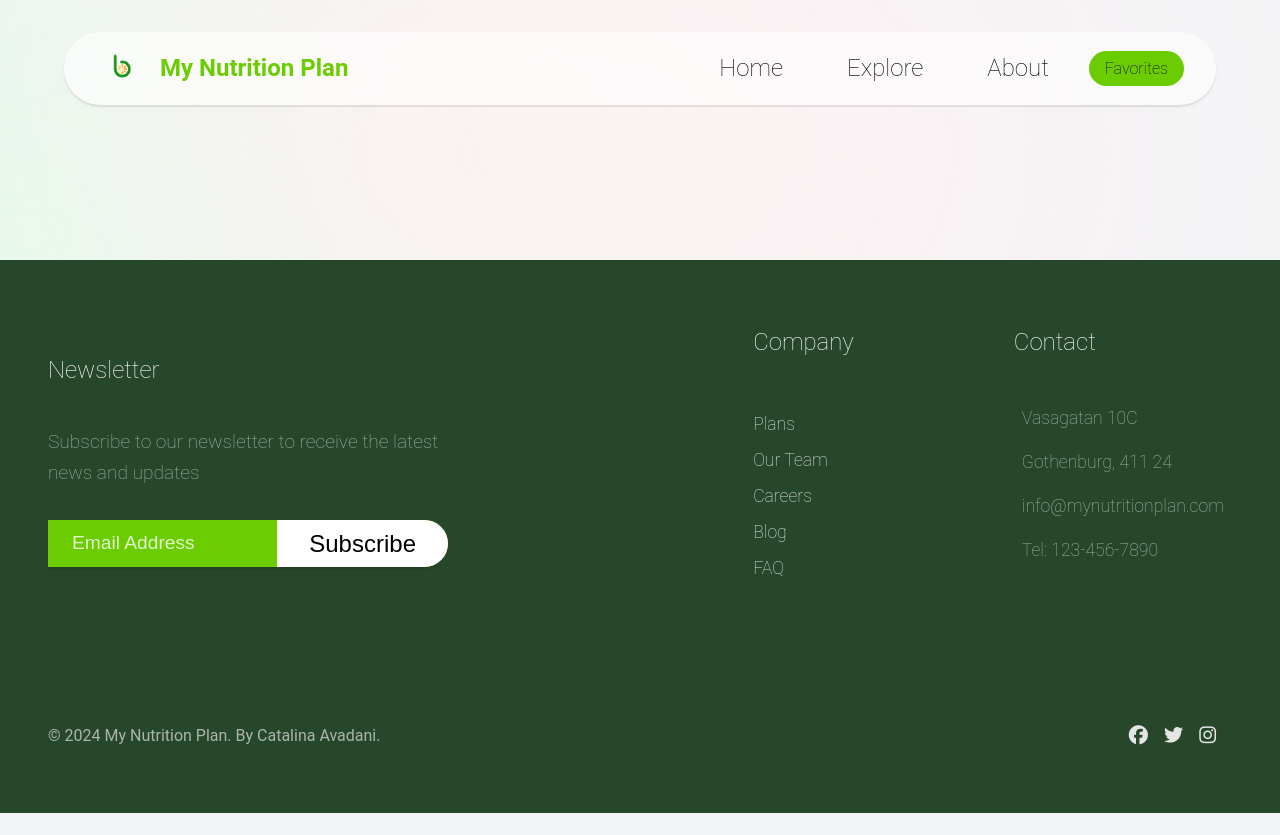
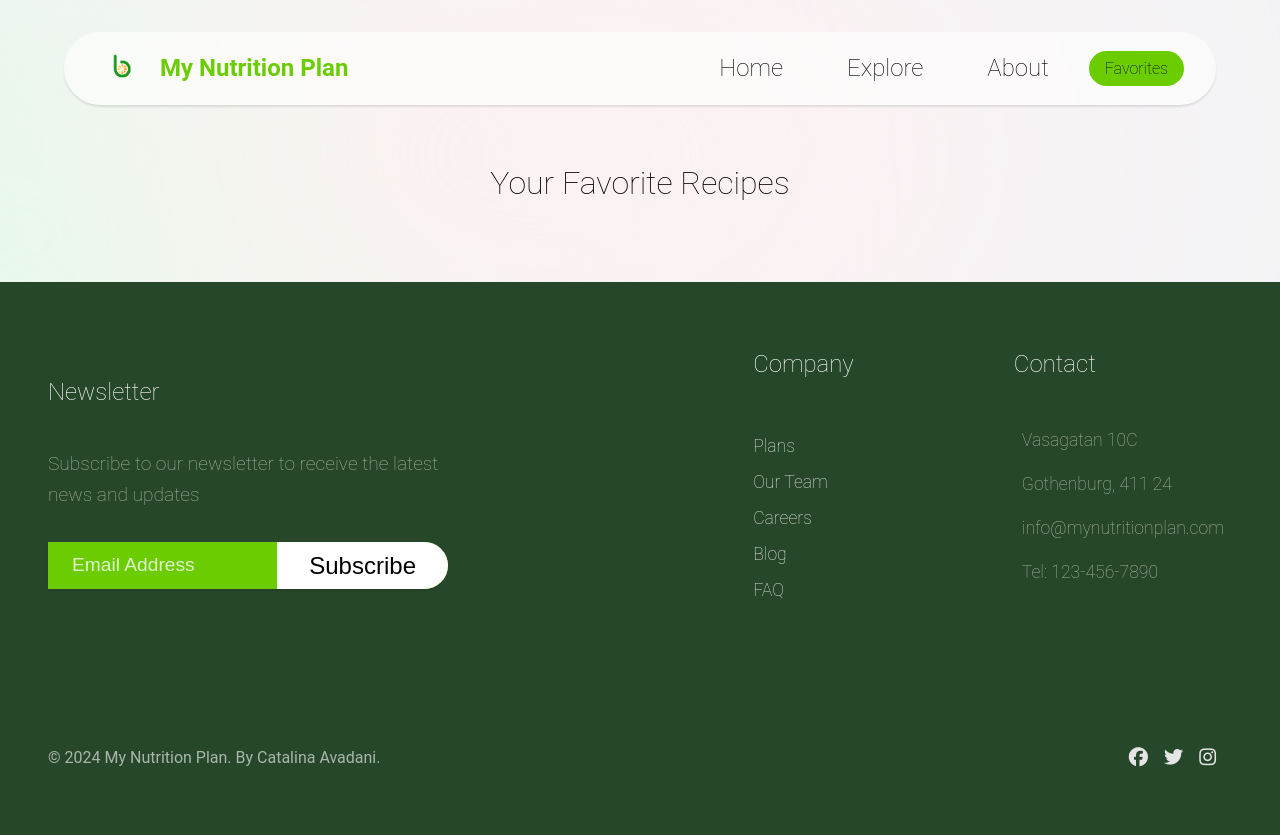
Before and after one commit to CatAvadani/My-Nutrition-Plan, a React (Vite) app: page /savedRecipes in a window 1280 px wide. Before the commit the page ends 813 px from the top, so only its background shows below. Built offline with nearby package versions, Linux system fonts and the light colour scheme.

Commit message:
Remove a recipe.

```diff
--- a/src/SavedRecipes.tsx
+++ b/src/SavedRecipes.tsx
@@ -1,7 +1,9 @@
 import { motion } from "framer-motion";
 import { useEffect, useState } from "react";
 import { Recipe } from "./App";
+import { FontAwesomeIcon } from "./components/styles/FooterStyled";
 import {
+  CenterDiv,
   SavedRecipeCard,
   SavedRecipesStyled,
 } from "./components/styles/SavedRecipesStyled ";
@@ -10,12 +12,21 @@ export const SavedRecipesComponent = () => {
   const [savedRecipes, setSavedRecipes] = useState<Recipe[]>([]);
 
   useEffect(() => {
-    // Load saved recipes from local storage
     const recipes = JSON.parse(localStorage.getItem("savedRecipes") || "[]");
     setSavedRecipes(recipes);
   }, []);
 
+  const deleteRecipe = (recipeLabel: string) => {
+    const updatedSavedRecipes = savedRecipes.filter(
+      (recipe) => recipe.label !== recipeLabel
+    );
+    setSavedRecipes(updatedSavedRecipes);
+    localStorage.setItem("savedRecipes", JSON.stringify(updatedSavedRecipes));
+  };
+
   return (
+    <CenterDiv>
+      <h1 className='saved-recipes'>Your Favorite Recipes</h1>
       <SavedRecipesStyled>
         {savedRecipes.map(
           (recipe, index) => (
@@ -28,6 +39,10 @@ export const SavedRecipesComponent = () => {
                 whileHover={{ scale: 1.1 }}
               >
                 <SavedRecipeCard className='savedRecipe' key={index}>
+                  <FontAwesomeIcon
+                    className='fa-solid fa-trash-can delete'
+                    onClick={() => deleteRecipe(recipe.label)}
+                  />
                   <img src={recipe.image} alt={recipe.label} />
                   <div className='centerCard'>
                     <p>{recipe.label}</p>
@@ -41,5 +56,6 @@ export const SavedRecipesComponent = () => {
           )
         )}
       </SavedRecipesStyled>
+    </CenterDiv>
   );
 };
--- a/src/components/styles/RecipesGridStyled.tsx
+++ b/src/components/styles/RecipesGridStyled.tsx
@@ -28,9 +28,6 @@ export const RecipeCard = styled.div`
   &:nth-child(odd) {
     margin-top: 4rem;
     // height: 430px;
-  }
-  &:nth-child(even) {
-    // height: 470px;
   }
 
   h3 {
--- a/src/components/styles/SavedRecipesStyled .tsx
+++ b/src/components/styles/SavedRecipesStyled .tsx
@@ -5,9 +5,27 @@ export const SavedRecipesStyled = styled.div`
   position: relative;
   grid-template-columns: repeat(3, minmax(250px, 1fr));
   margin: 0 auto;
-  padding: 3rem;
-  margin-top: 8rem;
+  gap: 1.7rem;
+  padding: 1.5rem;
   max-width: 1200px;
+
+  .delete {
+    position: absolute;
+    top: 0.7rem;
+    right: 0.7rem;
+    color: white;
+    border-radius: 50%;
+    border: 1px solid white;
+    padding: 0.7rem;
+    font-size: 1rem;
+    cursor: pointer;
+    transition: all 0.3s ease-in-out;
+    z-index: 1;
+
+    &:hover {
+      color: #ba1818;
+    }
+  }
 
   @media (max-width: 768px) {
     padding: 2rem 0;
@@ -22,6 +40,7 @@ export const SavedRecipeCard = styled.div`
   flex-direction: column;
   justify-content: center;
   align-items: center;
+  border-radius: 0.2rem;
   transition: all 0.3s ease-in-out;
   overflow: hidden;
   position: relative;
@@ -78,3 +97,13 @@ export const SavedRecipeCard = styled.div`
     width: 80%;
   }
 `;
+
+export const CenterDiv = styled.div`
+  display: block;
+  text-align: center;
+  margin-top: 8rem;
+  h1 {
+    font-weight: 100;
+    margin-bottom: 2rem;
+  }
+`;
```
Lines whose indentation alone changed are shown as unchanged.
